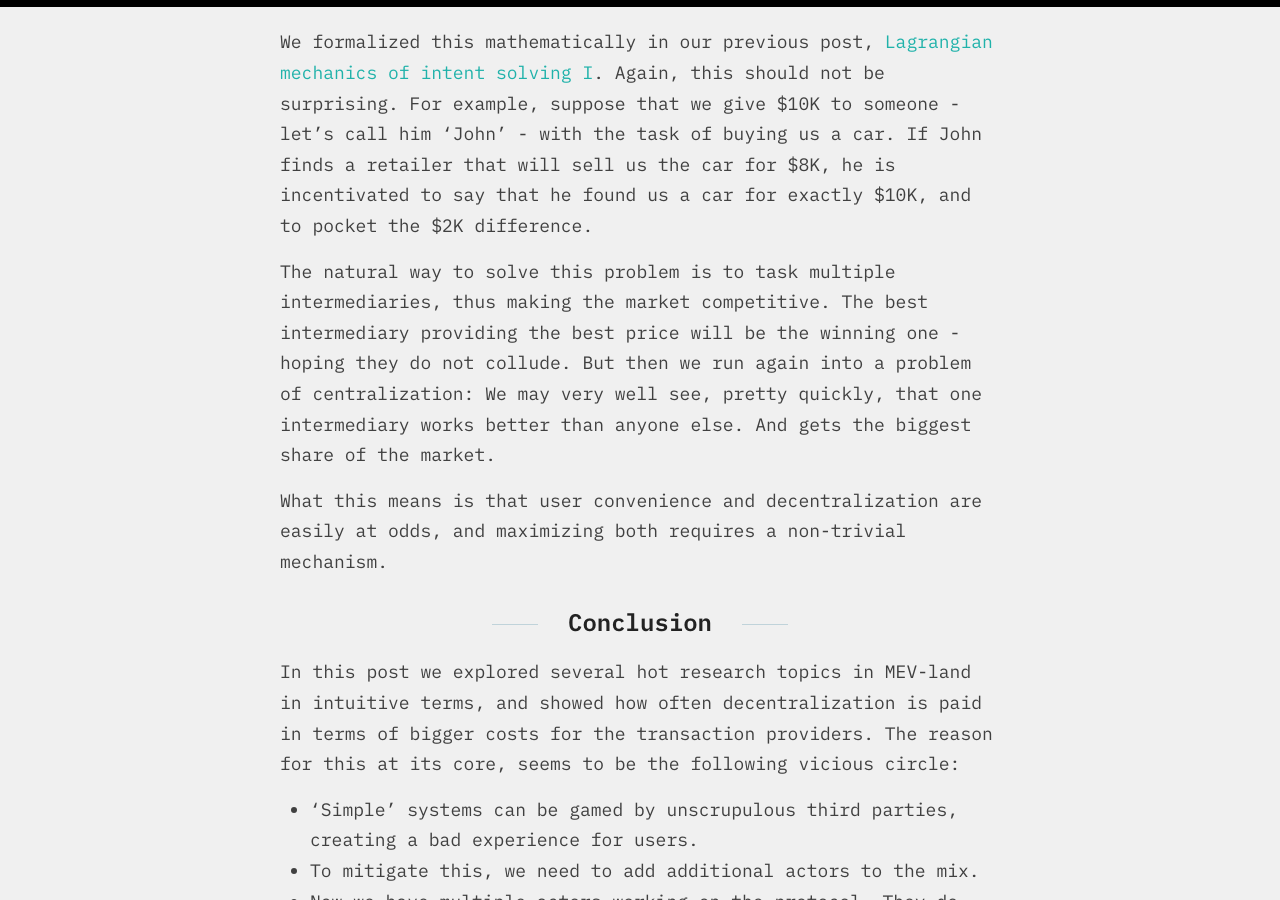
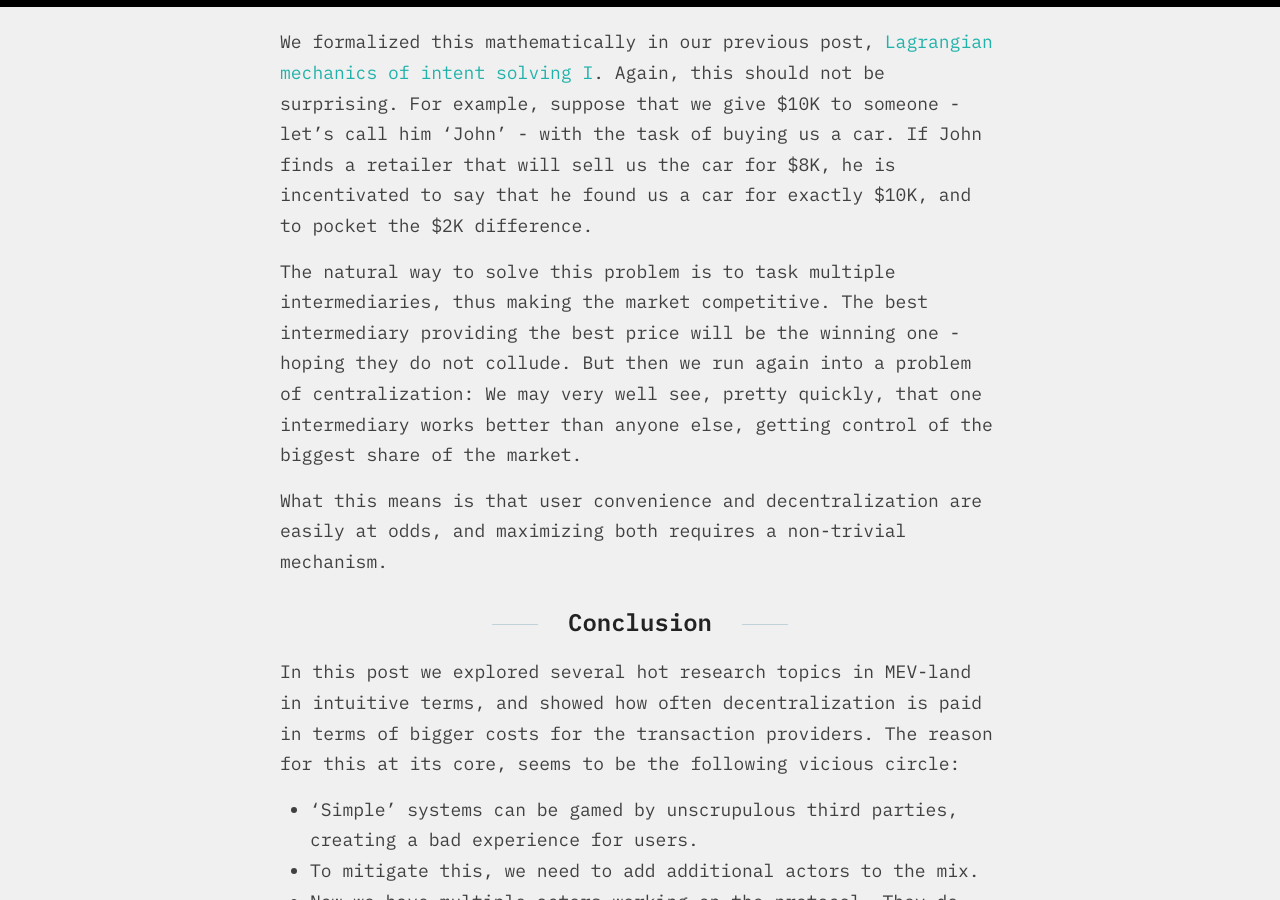
Before and after one commit to eric-downes/20sq-blog, a Jekyll site: the page built from _posts/2023-08-26-mev-cui-bono.md, in a window 1280 px wide and 900 px high, scrolled down 13109 px. Built offline with Jekyll 4.4.1, drawn with Linux system fonts in a browser that asks for light colours; formulas are drawn with MathJax 3.

Commit message:
Cosmetics.

```diff
--- a/_posts/2023-08-26-mev-cui-bono.md
+++ b/_posts/2023-08-26-mev-cui-bono.md
@@ -157,7 +157,7 @@ Finally, let us spend some words on intents. The idea of intents is that we give
 
 We formalized this mathematically in our previous post, [Lagrangian mechanics of intent solving I]({% post_url 2023-07-26-lagrangian-intent-search-i %}). Again, this should not be surprising. For example, suppose that we give \\$10K to someone - let's call him 'John' - with the task of buying us a car. If John finds a retailer that will sell us the car for \\$8K, he is incentivated to say that he found us a car for exactly \\$10K, and to pocket the \\$2K difference.
 
-The natural way to solve this problem is to task multiple intermediaries, thus making the market competitive. The best intermediary providing the best price will be the winning one - hoping they do not collude. But then we run again into a problem of centralization: We may very well see, pretty quickly, that one intermediary works better than anyone else. And gets the biggest share of the market.
+The natural way to solve this problem is to task multiple intermediaries, thus making the market competitive. The best intermediary providing the best price will be the winning one - hoping they do not collude. But then we run again into a problem of centralization: We may very well see, pretty quickly, that one intermediary works better than anyone else, getting control of the biggest share of the market.
 
 What this means is that user convenience and decentralization are easily at odds, and maximizing both requires a non-trivial mechanism.
 
```
